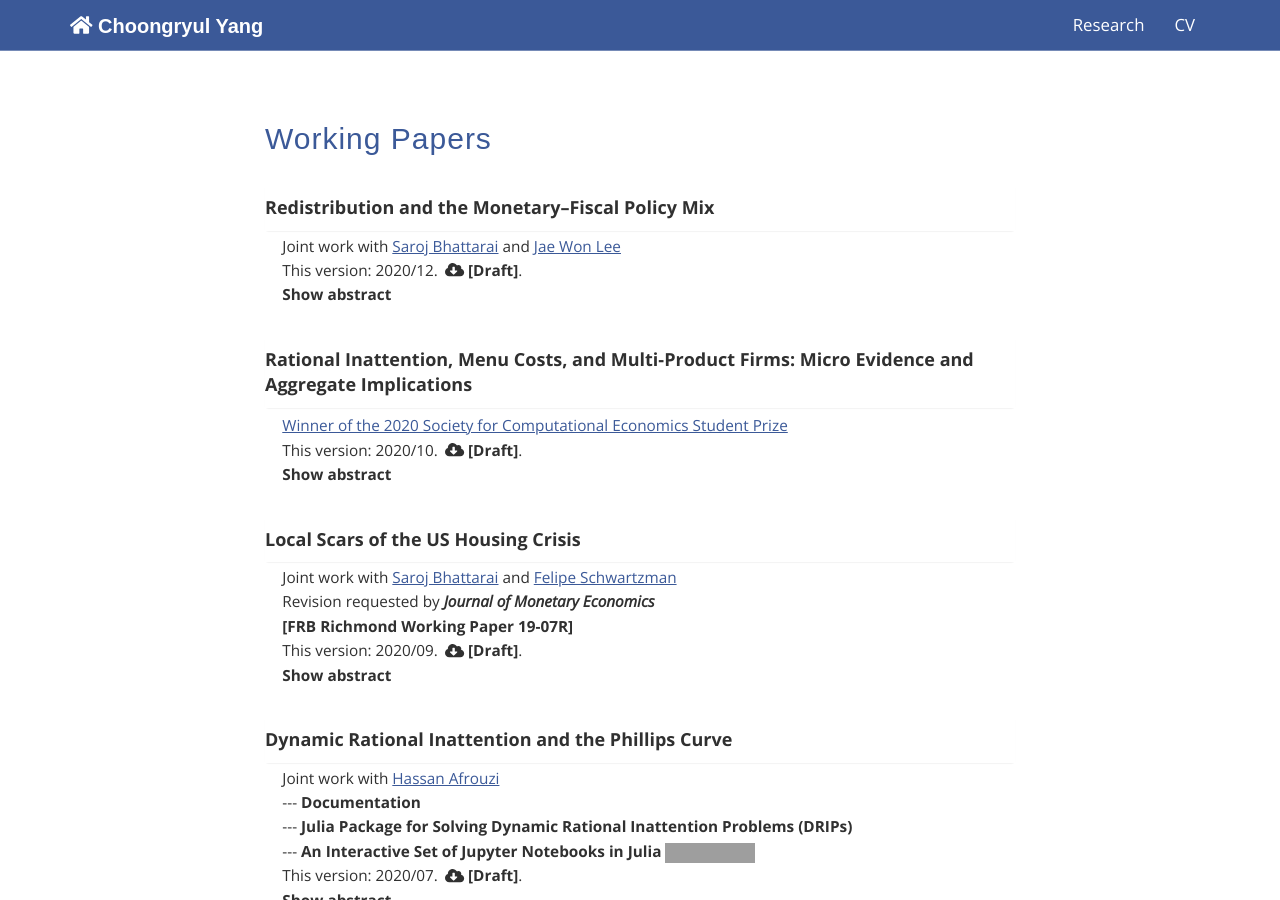
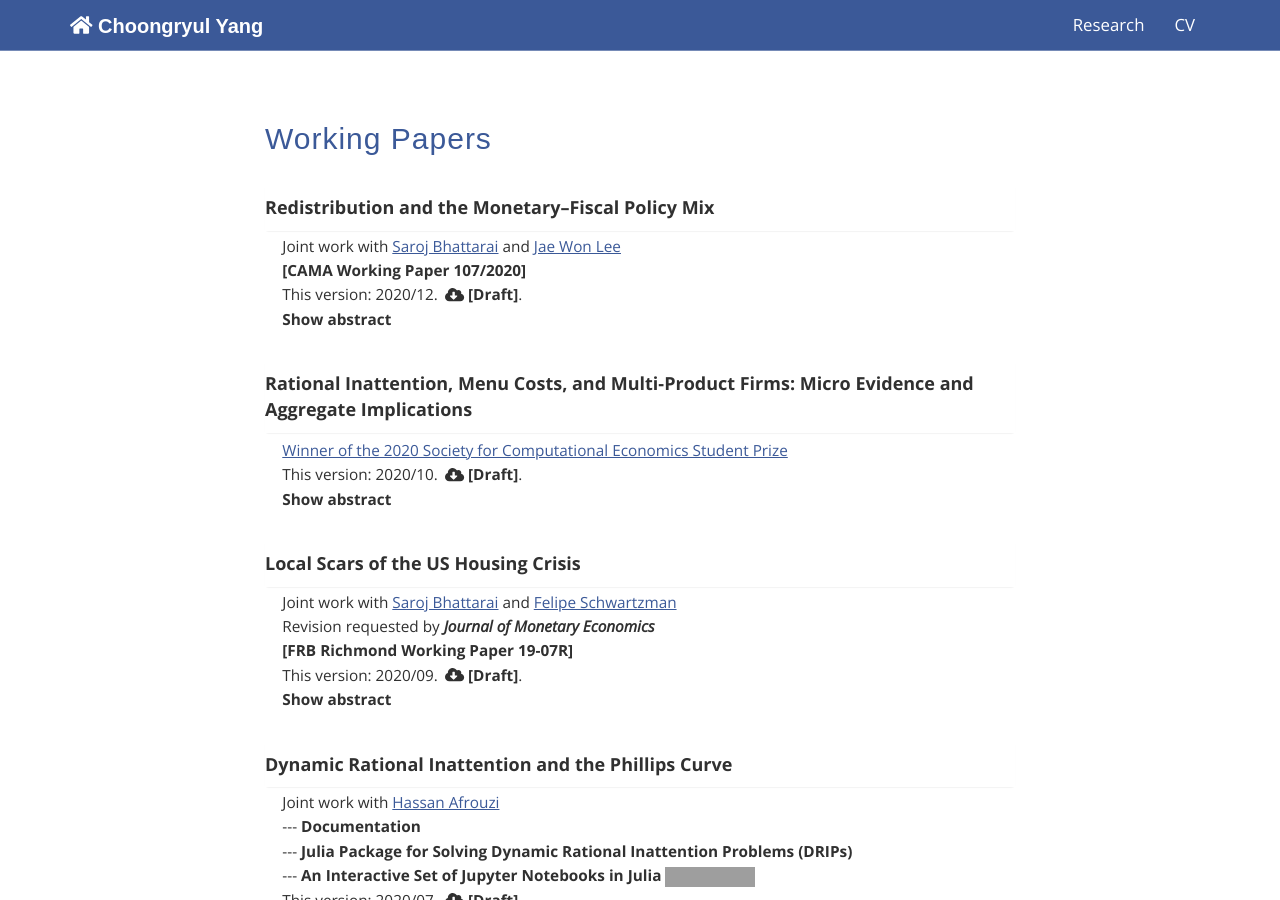
Before and after one commit to choongryulyang/choongryulyang.github.io, a Jekyll site: the page built from index.html, in a window 1280 px wide and 900 px high, scrolled down 838 px. Built offline with Jekyll 4.4.1, drawn with Linux system fonts in a browser that asks for light colours; grey boxes are pictures that could not be loaded.

Commit message:
Update index.html

```diff
--- a/index.html
+++ b/index.html
@@ -95,6 +95,10 @@ title: Choongryul Yang
 						</p>
 						-->
 
+						<p style="margin-bottom:0px; font-size: 11.5pt">
+						<a class="two" href="https://cama.crawford.anu.edu.au/publication/cama-working-paper-series/18217/redistribution-and-monetary-fiscal-policy-mix" target="_blank" onclick="ga('send','event','BLY CAMA Version', 'Click', 'Design')">
+						<b>[CAMA Working Paper 107/2020]</b></a>
+						</p>
 						<p style="margin-bottom:0px; font-size: 11.5pt">
 						<a style="color: #303030">
 						This version: 2020/12.
```
